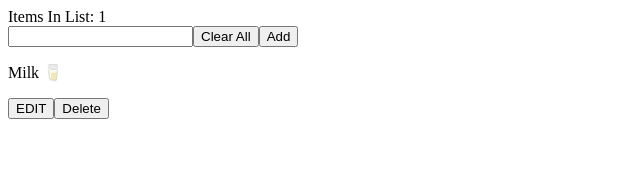
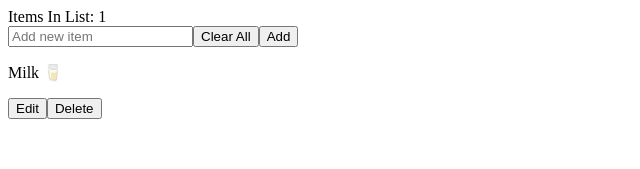
Before and after one commit to Andy-Mascaro/shopping-list-adv, a React app: page / in a window 1280 px wide. Shown: the top 169 px of the page, without its empty margins (0-640 px from the left). Built offline with nearby package versions, Linux system fonts and the light colour scheme.

Commit message:
added tests

```diff
--- a/src/components/Header/Header.jsx
+++ b/src/components/Header/Header.jsx
@@ -3,5 +3,6 @@ import { useLists } from '../../context/ListProvider';
 export default function Header() {
   const { list } = useLists();
 
+
   return <div>Items In List: {list.length}</div>;
 }
--- a/src/components/List/List.jsx
+++ b/src/components/List/List.jsx
@@ -21,7 +21,7 @@ const redo = () => {
   return (
     <>
       <div className="list">
-          <input
+          <input placeholder='Add new item'
             type="text"
             value={item}
             onChange={(e) => setItem(e.target.value)}
@@ -39,16 +39,17 @@ const redo = () => {
 
           {edit && (
             <>
-            <input type='text' value={edit.id} onSubmit={(e) => setEdit(e.target.value)}/>
-            <button onClick={() => handleEdit(data.id)}>
+            <input type='text' value={edit.id} onChange={(e) => setEdit(e.target.value)}/>
+            <button onClick={() => handleEdit(data.id)} >
             Save
           </button>
+
           </>
           )}
 
-          <button onClick={redo}>{edit ? 'Close' : 'EDIT'}</button>
-          <button onClick={() => handleDelete(data.id)}>
-            Delete
+          <button onClick={redo} >{edit ? 'Finished' : 'Edit'}</button>
+
+          <button onClick={() => handleDelete(data.id)}>Delete
           </button>
         </div>
       ))}
--- a/src/context/ListProvider.jsx
+++ b/src/context/ListProvider.jsx
@@ -34,7 +34,7 @@ export const ListProvider = ({ children }) => {
   };
   const handleEdit = (id) => {
     dispatch({ type: 'EDIT_ITEM', payload: { item: edit, id } });
-
+    setEdit('');
   };
   const handleClear = () => {
     dispatch({ type: 'CLEAR_ALL' });
```
Also changed, not shown: 1 other file (tests, documents, lock files or other folders).
